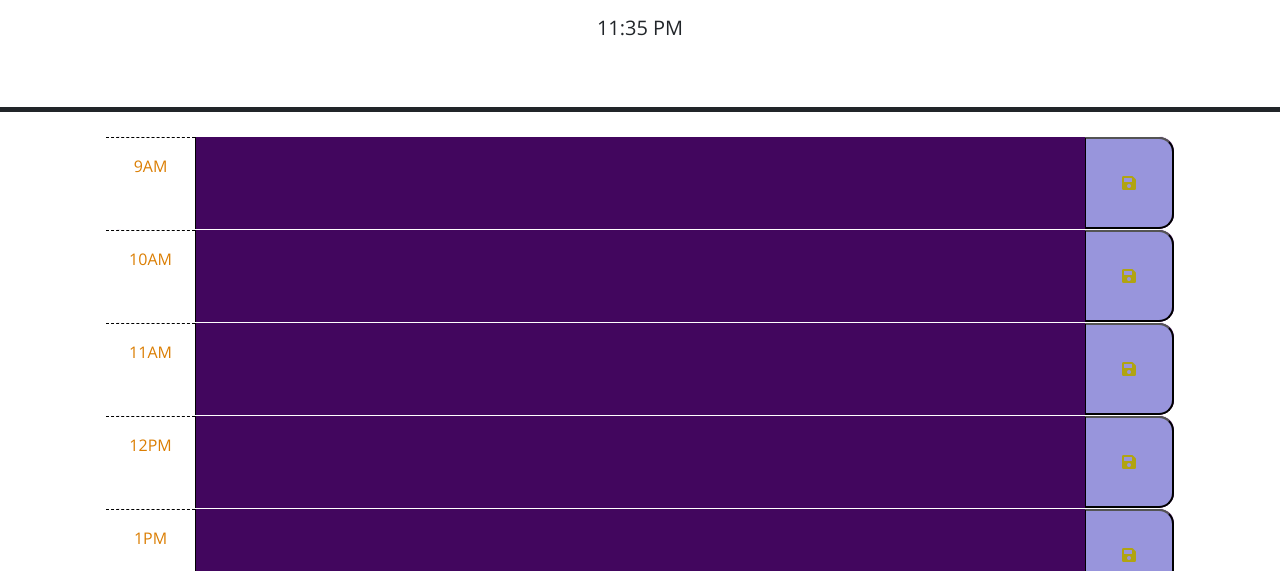
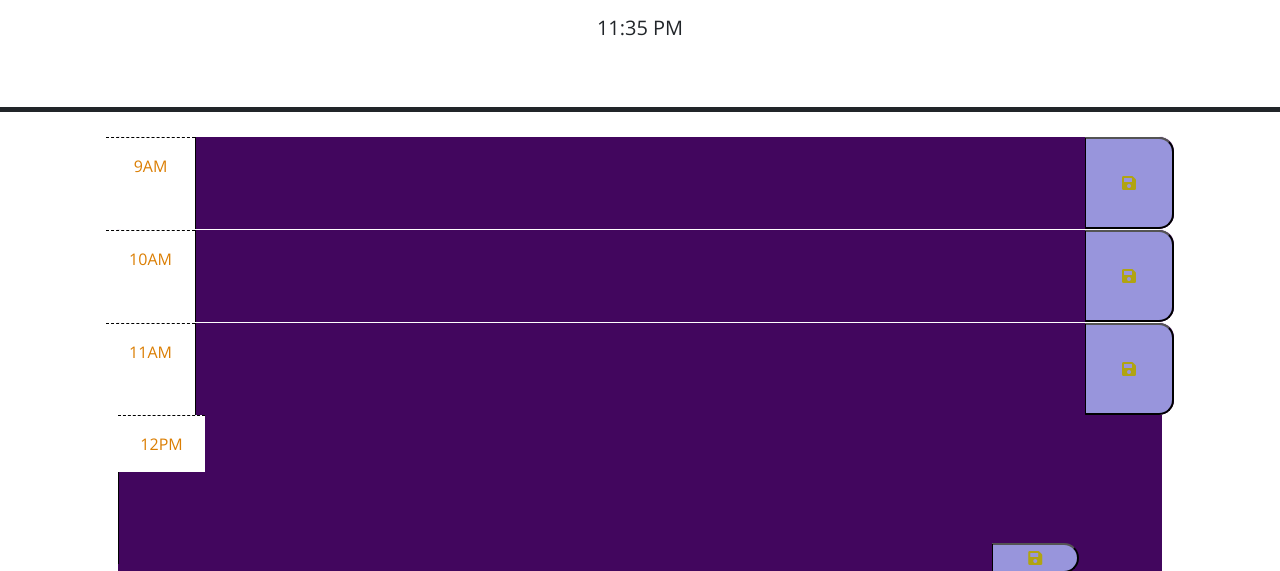
Before and after one commit to JoshuaBentley/Work-Day-planner, a plain HTML site: page index.html in a window 1280 px wide. Shown: the part 166-737 px from the top of the page. Drawn offline with nearby package versions, Linux system fonts and the light colour scheme.

```diff
--- a/index.html
+++ b/index.html
@@ -60,7 +60,7 @@
         </button>
       </div>
 
-      <div id="hour-12" class="row time-block">
+      <div id="hour-12" classow time-block">
         <div class="col-2 col-md-1 hour text-center py-3">12PM</div>
         <textarea class="col-8 col-md-10 description12" rows="3"> </textarea>
         <button class="button saveButton col-2 col-md-1 buttonToLocal12" aria-label="save">
```
Also changed, not shown: 1 other file.
